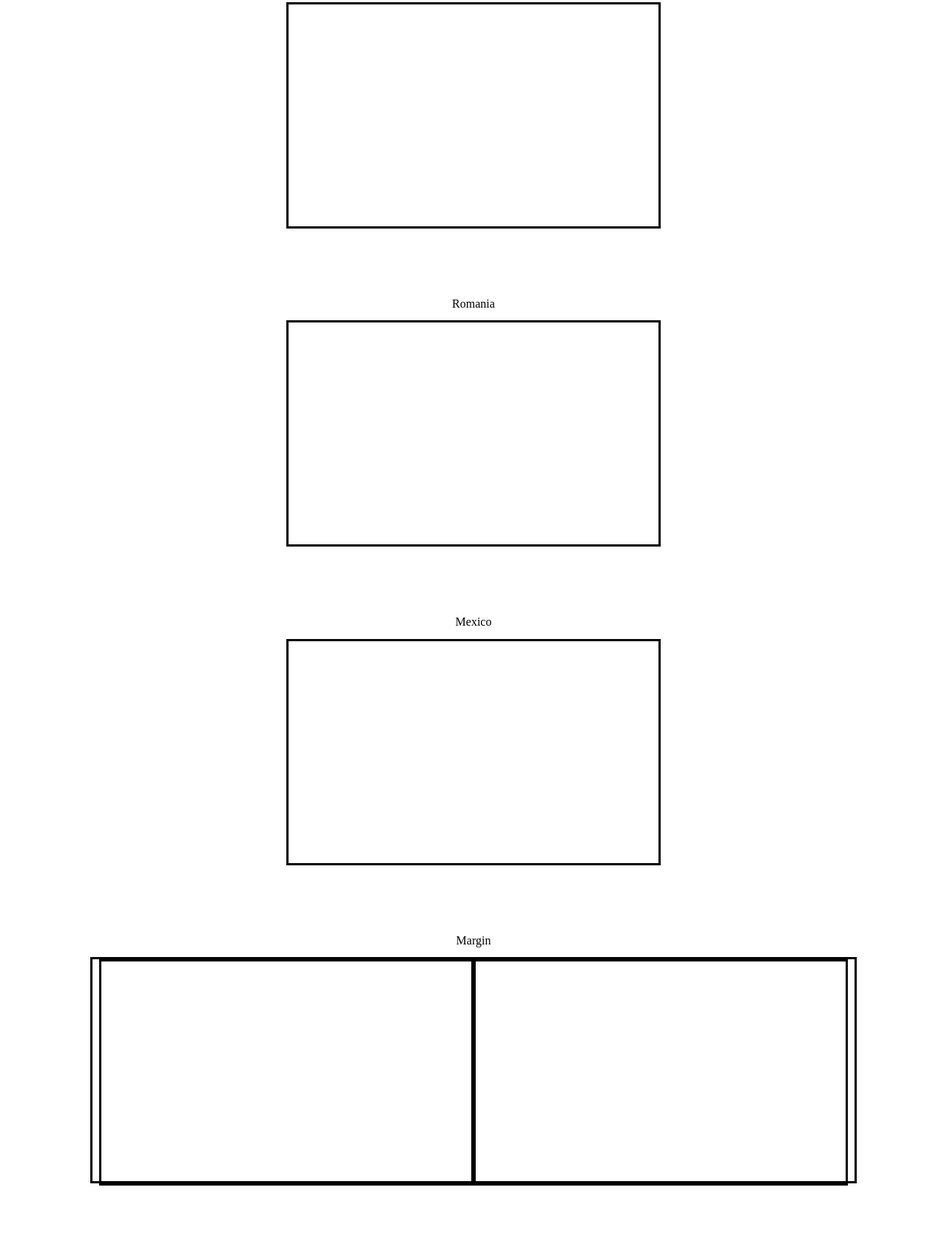
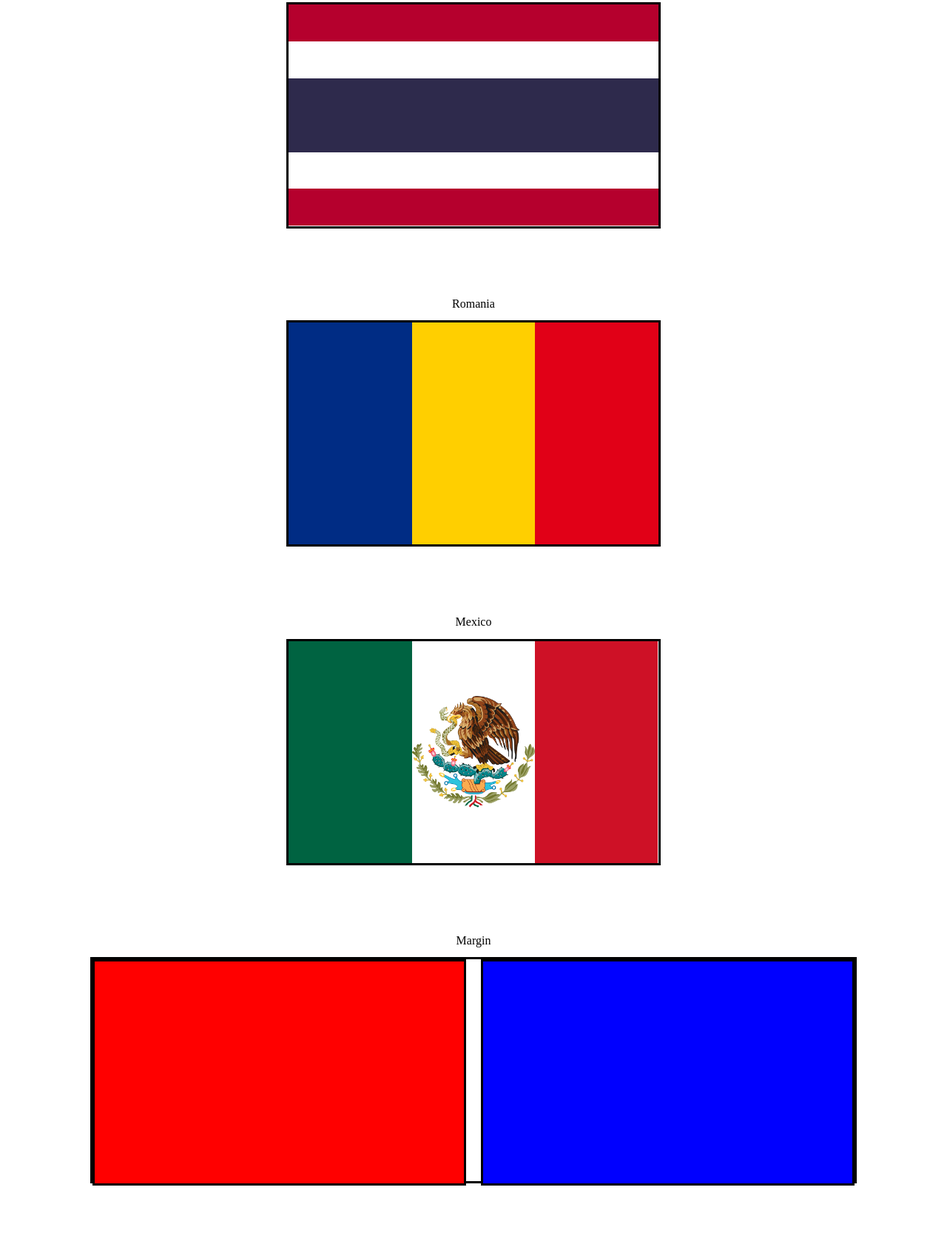
Before and after one commit to fullstack-decal-fa22/hw2-seanjoo0322, a plain HTML site: page index.html in a window 1280 px wide. Shown: the part 1058-2740 px from the top of the page at 74% size. Drawn offline with Linux system fonts and the light colour scheme.

Commit message:
done hw2

```diff
--- a/index.html
+++ b/index.html
@@ -37,19 +37,23 @@
     </div>
 
     <h2 class="label">Romania</h2>
-    <div class="flag" style="">
-      <!-- insert flag here -->
+    <div class="flag" style="display: flex; flex-direction: row;">
+      <div class="romania-blue threehoriz"></div>
+      <div class="romania-yellow threehoriz"></div>
+      <div class="romania-red threehoriz"></div>
     </div>
 
     <h2 class="label">Mexico</h2>
-    <div class="flag">
-      <!-- insert flag here -->
+    <div class="flag" style="display: flex; flex-direction: row;">
+      <div class="mexico-green threehoriz"></div>
+      <img class= "mexico-img" src="eagle.png" alt="">
+      <div class="mexico-red threehoriz"></div>
     </div>
 
     <h2>Margin</h2>
     <div class="margin-container">
-      <div class="flag"></div>
-      <div class="flag"></div>
+      <div class="flag flag1"></div>
+      <div class="flag flag2"></div>
     </div>
 
     <h2>Padding</h2>
--- a/styles.css
+++ b/styles.css
@@ -32,6 +32,7 @@ h2 {
 }
 
 .threevert {
+  height: 33.3%;
 }
 
 .threehoriz {
@@ -94,15 +95,18 @@ h2 {
 /* BEGIN QUESTION 2 */
 
 .thailand-red {
-  /* TODO */
+  height: 16.66%;
+  background-color: #B5002D;
 }
 
 .thailand-white {
-  /* TODO */
+  height: 16.66%;
+  background-color: #fff;
 }
 
 .thailand-blue {
-  /* TODO */
+  height: 33.33%;
+  background-color: #2E2A4C;
 }
 
 /* END QUESTION 2 */
@@ -121,6 +125,9 @@ h2 {
   background-color: #e10017;
 }
 
+#row{
+  flex-direction: row;
+}
 /* END QUESTION 3 */
 
 /* QUESTION 4 */
@@ -129,13 +136,21 @@ h2 {
 }
 
 .mexico-img {
-  /* TODO */
+  background-image: url(eagle.png);
+  align-self: center;
+  max-width: 166px;
+  max-height: 166px;
 }
 
 .mexico-red {
   background-color: #ce1126;
 }
 
+.label:hover {
+  color: salmon;
+  transform: scale(3);
+  transition-duration: 0.5s;
+}
 /* QUESTION 6 */
 .margin-container {
   height: 300px;
@@ -149,17 +164,20 @@ h2 {
 /* For margin practice */
 .flag1 {
   background-color: red;
-  /* TODO */
+  margin-right: 10px;
 }
 
 .flag2 {
   background-color: blue;
-  /* TODO */
+  margin-left: 10px;
 }
 /* For padding practice */
 .padding-container {
   box-sizing: border-box;
   background-color: lightblue;
   background-clip: content-box, padding-box;
-  /* TODO */
+  padding-left: 220px;
+  padding-right: 220px;
+  padding-top: 120px;
+  padding-bottom: 120px;
 }
```
Also changed, not shown: 1 other file.
